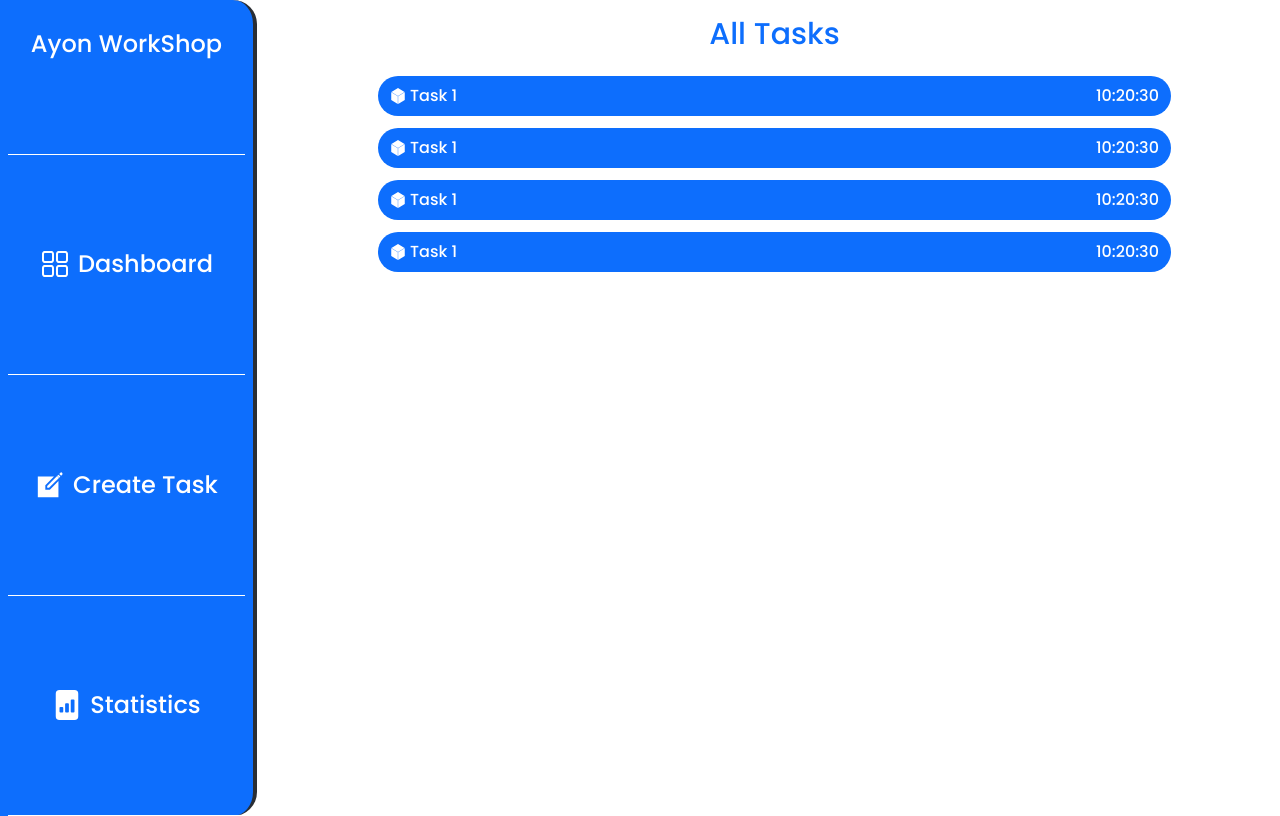
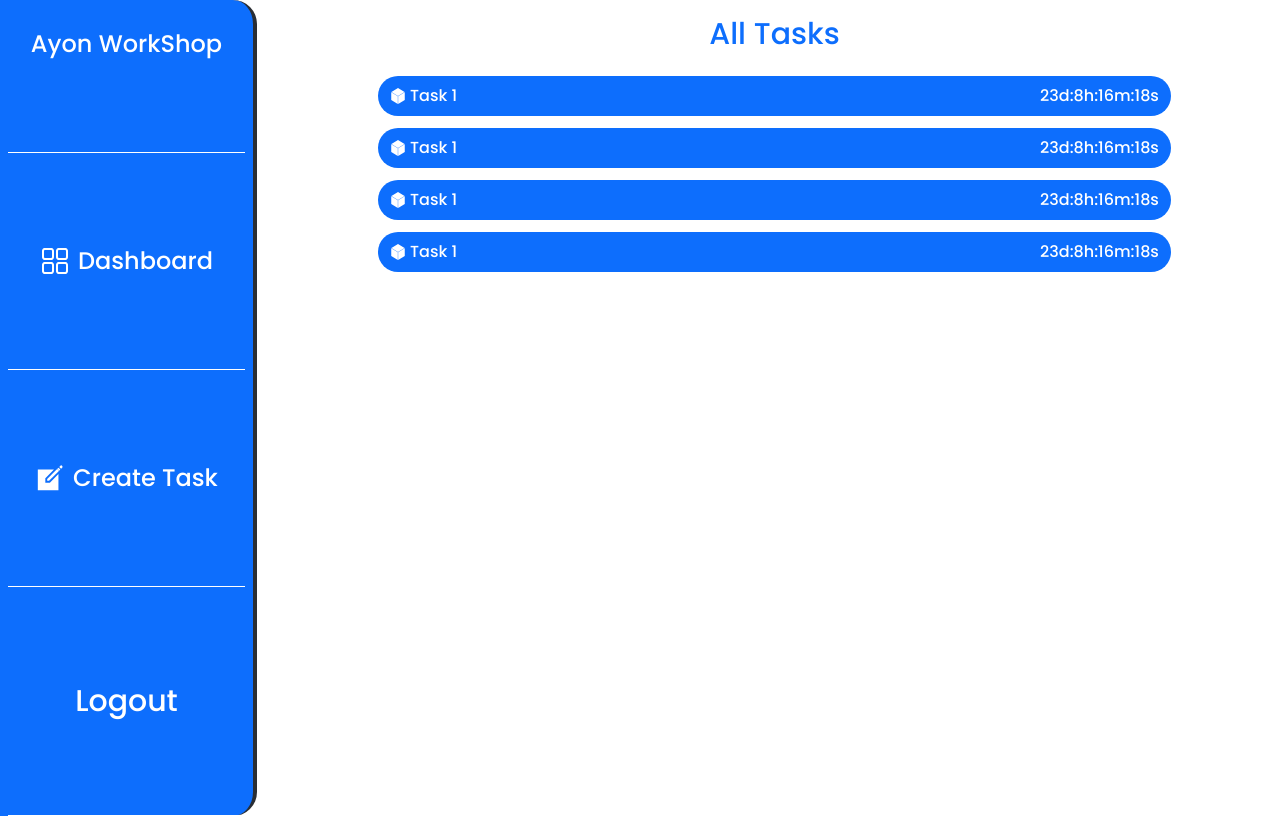
Before and after one commit to ayon121/Time_Tracker_Website_React, a React (Vite) app: page /dashboard in a window 1280 px wide. Built offline with nearby package versions, Linux system fonts and the light colour scheme; no server answers; sample sign-in values are in the browser's storage.

Commit message:
time countdown added

```diff
--- a/src/Components/Pages/Dashboard/AllTasks/AllTask.jsx
+++ b/src/Components/Pages/Dashboard/AllTasks/AllTask.jsx
@@ -3,15 +3,17 @@
 
 import { Link } from "react-router-dom";
 import { SiTask } from "react-icons/si";
+import CountdownTimer from "../TimeCounter/CountdownTimer";
 
 const AllTask = () => {
+    const deadline = new Date('2024-01-31T00:00:00');
 
     return (
         <Link to={`/dashboard/task/id`}  className="w-full mx-auto hover:py-2">
             <div>
                 <div className="flex gap-2 items-center justify-between  mt-3 bg-main py-2 px-3 rounded-3xl text-white_color">
                     <h1 className="flex items-center gap-1"><span className="text-white_color"><SiTask /></span> Task 1</h1>
-                    <h1>10:20:30</h1>
+                    <CountdownTimer deadline={deadline}/>
                 </div>
             </div>
         </Link>
--- a/src/Components/Pages/Dashboard/DashBoardLayout.jsx
+++ b/src/Components/Pages/Dashboard/DashBoardLayout.jsx
@@ -2,8 +2,16 @@ import { NavLink, Outlet } from "react-router-dom";
 import { RxDashboard } from "react-icons/rx";
 import { IoCreateSharp } from "react-icons/io5";
 import { BsFileBarGraphFill } from "react-icons/bs";
+import { AuthContext } from "../../../Providers/Authproviders";
+import { useContext } from "react";
 
 const DashBoardLayout = () => {
+    const { user, logout } = useContext(AuthContext)
+    const handlelogOut = () => {
+        logout()
+            .then()
+            .catch()
+    }
     return (
         <div className="flex gap-3 font-poppins">
             {/* dashboard */}
@@ -15,9 +23,13 @@ const DashBoardLayout = () => {
                 <hr className="text-white_color px-1 w-full" />
                 <NavLink to="/dashboard/create"><div className="flex items-center gap-2 text-white_color"><span className="text-2xl lg:text-3xl"><IoCreateSharp /></span><h1 className="text-xl lg:text-2xl hidden md:block">Create Task</h1></div></NavLink>
                 <hr className="text-white_color px-1 w-full" />
-                <NavLink to="/dashboard"> <div className="flex items-center gap-2 text-white_color">
-                <span className="text-2xl lg:text-3xl"><BsFileBarGraphFill /></span><h1 className="text-xl lg:text-2xl text-white_color hidden md:block">Statistics</h1></div></NavLink>
+
+                {
+                    user && <button onClick={handlelogOut} className="text-xl lg:text-3xl py-1 text-white_color">Logout</button>
+
+                }
                 <hr className="text-white_color px-1 w-full" />
+
 
 
             </div>
--- a/src/Components/Pages/Dashboard/TaskDescription/TaskDescription.jsx
+++ b/src/Components/Pages/Dashboard/TaskDescription/TaskDescription.jsx
@@ -24,6 +24,7 @@ const TaskDescription = () => {
             </h1>
             <div className="flex gap-1">
                 <button className="btn btn-sm md:btn-md py-2  border-b-4 border-b-sub_color_1 hover:bg-sub_color_1 hover:border-sub_color_1 hover:text-white_color hover:px-3" >Break</button>
+                <button className="btn btn-sm md:btn-md py-2  border-b-4 border-b-sub_color_1 hover:bg-sub_color_1 hover:border-sub_color_1 hover:text-white_color hover:px-3" >Stop</button>
                 <button className="btn btn-sm md:btn-md py-2  border-b-4 border-b-sub_color_1 hover:bg-sub_color_1 hover:border-sub_color_1 hover:text-white_color hover:px-3">Delete</button>
                 <button className="btn btn-sm md:btn-md py-2  border-b-4 border-b-sub_color_1 hover:bg-sub_color_1 hover:border-sub_color_1 hover:text-white_color hover:px-3">Update</button>
             </div>
--- a/src/Components/Shared/Navbar.jsx
+++ b/src/Components/Shared/Navbar.jsx
@@ -23,9 +23,9 @@ const Navbar = () => {
 
 
                         {
-                            user ? <button onClick={handlelogOut} className="btn btn-sm md:btn-md py-2  border-b-4 border-b-sub_color_1 hover:bg-sub_color_1 hover:border-sub_color_1 hover:text-white_color hover:px-3">Logout</button>
+                            user ? <Link  to="/dashboard" className="btn btn-sm md:btn-md py-2  border-b-4 border-b-sub_color_1 hover:bg-sub_color_1 hover:border-sub_color_1 hover:text-white_color hover:px-3">DashBoard</Link>
                                 :
-                                <Link to="/login"><button className="btn btn-sm md:btn-md py-2  border-b-4 border-b-sub_color_1 hover:bg-sub_color_1 hover:border-sub_color_1 hover:text-white_color hover:px-3">Start Now</button></Link>
+                                <Link to="/login"><button className="btn btn-sm md:btn-md py-2  border-b-4 border-b-sub_color_1 hover:bg-sub_color_1 hover:border-sub_color_1 hover:text-white_color hover:px-3">Login</button></Link>
                         }
 
                     </ul>
--- /dev/null
+++ b/src/PrivateRoute/PrivateRoute.jsx
@@ -0,0 +1,29 @@
+
+import PropTypes from 'prop-types';
+import { useContext } from 'react';
+import { AuthContext } from '../Providers/Authproviders';
+import { Navigate } from 'react-router-dom';
+
+const PrivateRoute = ({children}) => {
+    const {user ,  loading} = useContext(AuthContext)
+    if (loading) {
+        return <div className='flex justify-center h-screen  items-center'>
+            <span className="loading loading-spinner loading-lg "></span>
+        </div>
+    }
+
+
+    if(user){
+        return children
+    }
+
+    return <Navigate to="/Login"></Navigate>
+};
+
+
+
+PrivateRoute.propTypes = {
+    children : PropTypes.node
+};
+
+export default PrivateRoute;
--- a/src/Providers/Authproviders.jsx
+++ b/src/Providers/Authproviders.jsx
@@ -7,6 +7,7 @@ export const AuthContext = createContext(null)
 
 const Authproviders = ({ children }) => {
     const [user, setuser] = useState(null)
+    const [loading , setloading] = useState(true)
     const auth = getAuth(app);
 
 
@@ -15,6 +16,8 @@ const Authproviders = ({ children }) => {
         const Unsubscribe = onAuthStateChanged(auth, currentUser => {
             console.log('user in auth state changes', currentUser)
             setuser(currentUser)
+            setloading(false)
+
         })
 
         return () => {
@@ -23,14 +26,17 @@ const Authproviders = ({ children }) => {
     }, [auth])
 
     const createUser = (email, password) => {
+        setloading(true)
         return createUserWithEmailAndPassword(auth, email, password)
     }
 
     const loginUser = (email, password) => {
+        setloading(true)
         return signInWithEmailAndPassword(auth, email, password)
     }
 
     const logout = () => {
+        setloading(true)
         return signOut(auth)
     }
 
@@ -57,6 +63,7 @@ const Authproviders = ({ children }) => {
         logout,
         UpdateProfile,
         GoogleLogin ,
+        loading
     }
 
     return (
--- a/src/main.jsx
+++ b/src/main.jsx
@@ -15,6 +15,8 @@ import DashBoardLayout from './Components/Pages/Dashboard/DashBoardLayout';
 import CreateTask from './Components/Pages/Dashboard/CreateTask/CreateTask';
 import AllTasks from './Components/Pages/Dashboard/AllTasks/AllTasks';
 import TaskDescription from './Components/Pages/Dashboard/TaskDescription/TaskDescription';
+import PrivateRoute from './PrivateRoute/PrivateRoute';
+
 
 
 const router = createBrowserRouter([
@@ -38,11 +40,11 @@ const router = createBrowserRouter([
   },
   {
     path : "/dashboard",
-    element : <DashBoardLayout></DashBoardLayout>,
+    element : <PrivateRoute><DashBoardLayout></DashBoardLayout></PrivateRoute>,
     children : [
       {
         path : "/dashboard",
-        element : <AllTasks></AllTasks>
+        element : <PrivateRoute><AllTasks></AllTasks></PrivateRoute>
       },
       {
         path : "/dashboard/create",
```
